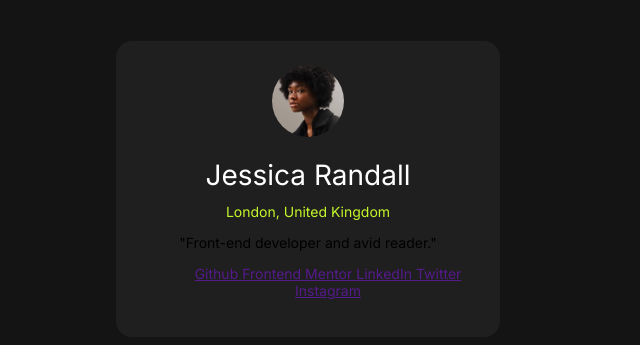
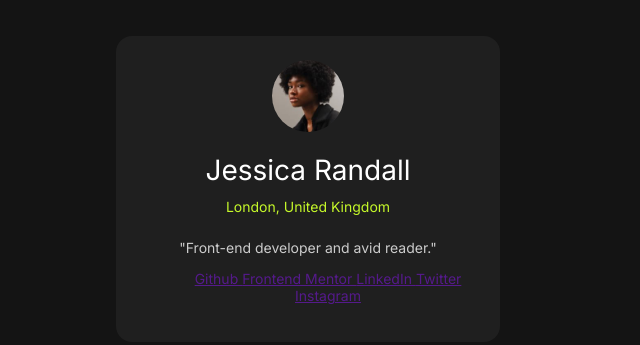
Before and after one commit to Sumta4real/Social-Link-Profile-Page, a plain HTML site: page index.html in a window 1280 px wide. Shown: the part 219-564 px from the top of the page, without its empty margins (332-972 px from the left). Drawn offline with Linux system fonts and the light colour scheme.

Commit message:
Styled the #about text

```diff
--- a/style.css
+++ b/style.css
@@ -35,3 +35,7 @@ body{
     font-weight: 400;
     margin-top: 0.7rem;
 }
+#about{
+    color: hsl(0, 0%, 80%);
+    margin-top: 1.5rem;
+}
```
